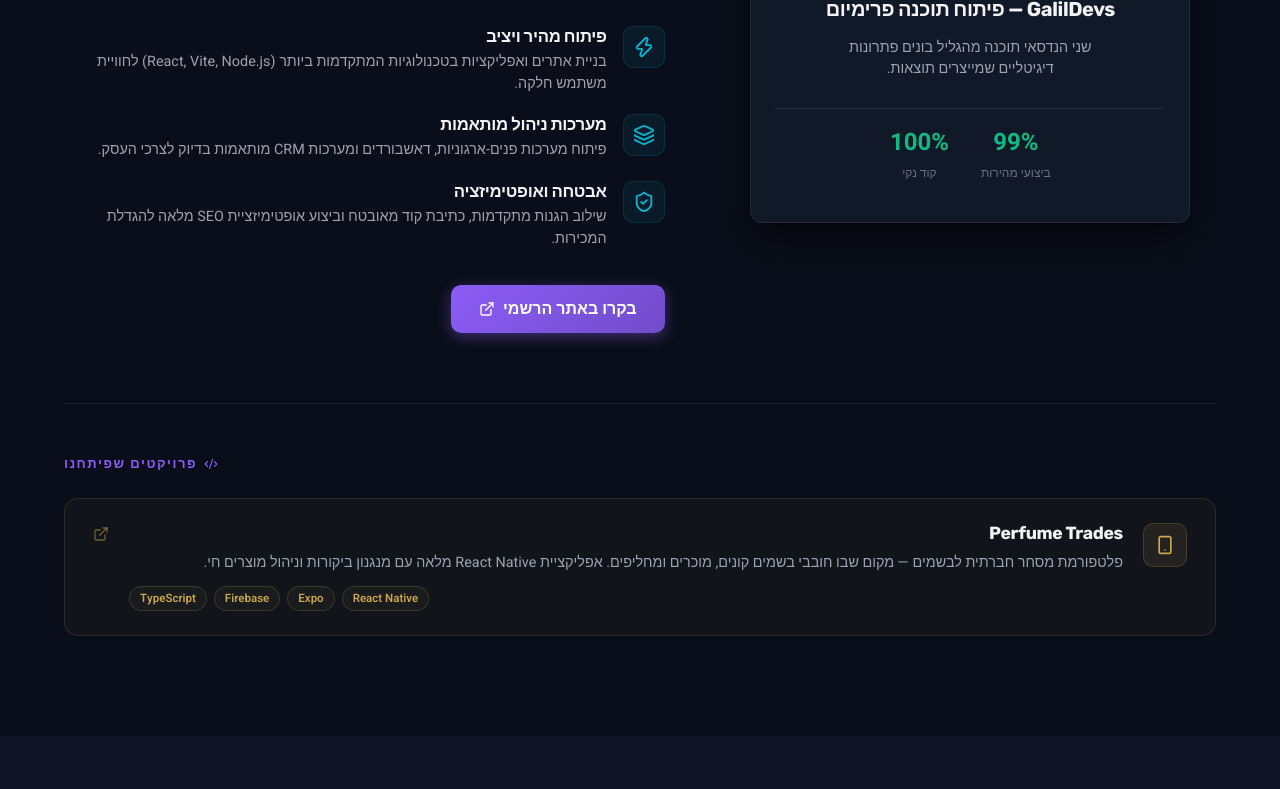
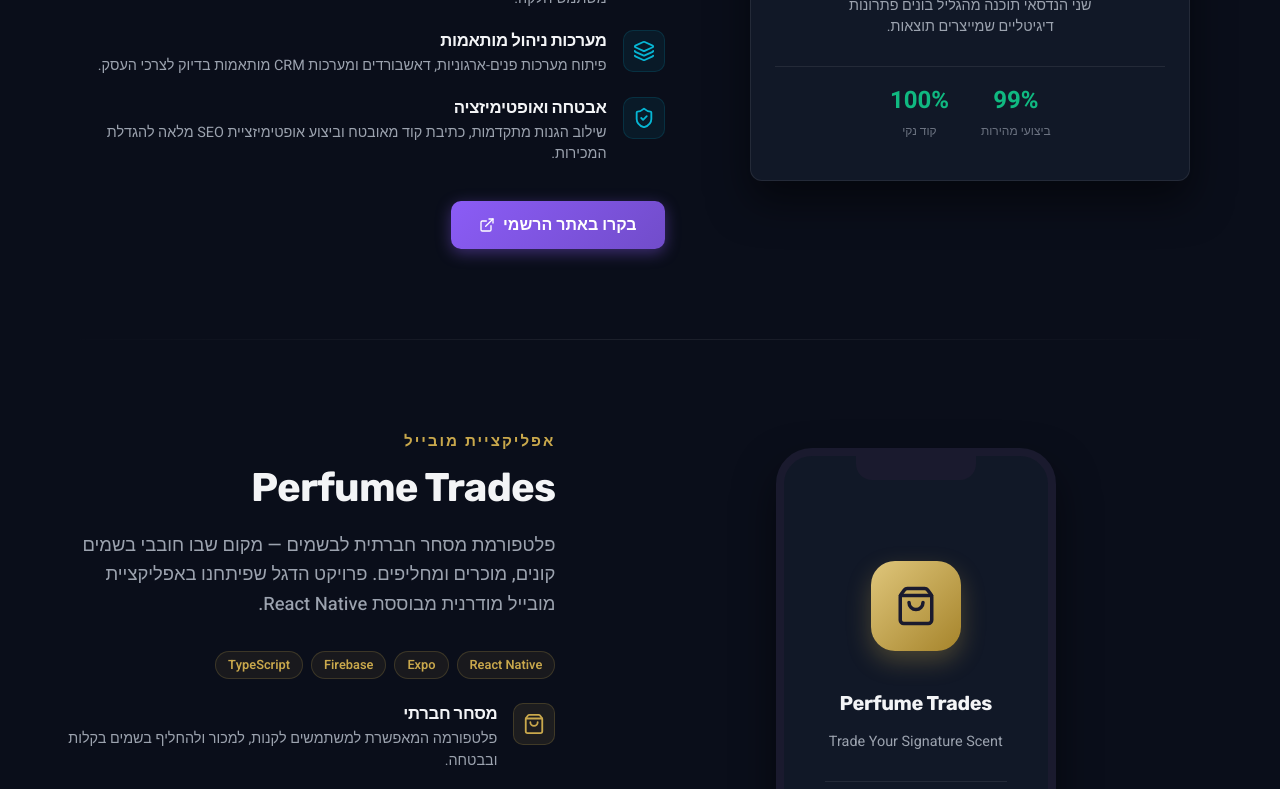
Before and after one commit to DanielMalul/DanielProtfolio, a React (Vite) app: page / in a window 1280 px wide. Shown: the part 2000-2789 px from the top of the page. Built offline with nearby package versions, Linux system fonts and the light colour scheme.

Commit message:
feat: turn Perfume Trades into a full featured project section under GalilDevs

```diff
--- a/src/components/GalilDevs.jsx
+++ b/src/components/GalilDevs.jsx
@@ -1,9 +1,9 @@
 import React from 'react';
 import styles from './GalilDevs.module.css';
-import { ExternalLink, Layers, ShieldCheck, Zap, Laptop, Smartphone, Code2 } from 'lucide-react';
+import { ExternalLink, Layers, ShieldCheck, Zap, Laptop, Smartphone, Search, ShoppingBag } from 'lucide-react';
 
 export default function GalilDevs() {
-  const services = [
+  const galilServices = [
     {
       icon: <Zap size={22} />,
       title: 'פיתוח מהיר ויציב',
@@ -21,9 +21,29 @@
     }
   ];
 
+  const perfumeFeatures = [
+    {
+      icon: <ShoppingBag size={22} />,
+      title: 'מסחר חברתי',
+      desc: 'פלטפורמה המאפשרת למשתמשים לקנות, למכור ולהחליף בשמים בקלות ובבטחה.'
+    },
+    {
+      icon: <Search size={22} />,
+      title: 'מערכת חיפוש וסינון מתקדמת',
+      desc: 'חיפוש בשמים חכם, סינון לפי מותג, ריכוז, מצב הבושם ומחיר.'
+    },
+    {
+      icon: <Smartphone size={22} />,
+      title: 'חוויית מובייל מושלמת',
+      desc: 'אפליקציית React Native מהירה וחלקה עם התראות בזמן אמת וצ׳אט משתמשים (Firebase).'
+    }
+  ];
+
   return (
     <section id="galildevs" className={styles.galildevs}>
       <div className={styles.container}>
+
+        {/* ─── Project 1: GalilDevs ─── */}
         <div className={styles.grid}>
           {/* Right: Graphic mockup representing GalilDevs */}
           <div className={styles.graphicSide}>
@@ -63,13 +83,9 @@
               יחד עם השותף שלי, הקמנו את GalilDevs — סוכנות בוטיק לפיתוח תוכנה הממוקמת בגליל.
               אנו מתמחים בבניית אתרים, אפליקציות ומערכות ניהול מתקדמות ברמה הגבוהה ביותר.
             </p>
-            <p className={styles.bodyText}>
-              אנו שמים דגש מיוחד על ביצועי מהירות, קוד נקי ותקני, חוויית משתמש (UI/UX) מרהיבה,
-              ותמיכה מלאה בכל שלבי הפרויקט — מאפיון הרעיון ועד להשקה מושלמת.
-            </p>
 
             <div className={styles.servicesList}>
-              {services.map((service, idx) => (
+              {galilServices.map((service, idx) => (
                 <div key={idx} className={styles.serviceItem}>
                   <div className={styles.iconBox}>{service.icon}</div>
                   <div className={styles.serviceInfo}>
@@ -92,42 +108,72 @@
           </div>
         </div>
 
-        {/* ── Sub-projects strip ── */}
-        <div className={styles.subProjectsSection}>
-          <div className={styles.subProjectsHeader}>
-            <span className={styles.subProjectsLabel}>
-              <Code2 size={14} />
-              פרויקטים שפיתחנו
-            </span>
-          </div>
-          <div className={styles.subProjectsGrid}>
-            {/* Project card: Perfume Trades */}
+        <div className={styles.projectDivider} />
+
+        {/* ─── Project 2: Perfume Trades ─── */}
+        <div className={`${styles.grid} ${styles.gridReverse}`}>
+          {/* Right (Visual order on desktop): Content description */}
+          <div className={styles.contentSide}>
+            <span className={styles.preTitlePerfume}>אפליקציית מובייל</span>
+            <h2 className={styles.title}>Perfume Trades</h2>
+            <p className={styles.leadText}>
+              פלטפורמת מסחר חברתית לבשמים — מקום שבו חובבי בשמים קונים, מוכרים ומחליפים.
+              פרויקט הדגל שפיתחנו באפליקציית מובייל מודרנית מבוססת React Native.
+            </p>
+
+            <div className={styles.techTags}>
+              <span>React Native</span>
+              <span>Expo</span>
+              <span>Firebase</span>
+              <span>TypeScript</span>
+            </div>
+
+            <div className={styles.servicesList}>
+              {perfumeFeatures.map((feature, idx) => (
+                <div key={idx} className={styles.serviceItem}>
+                  <div className={`${styles.iconBox} ${styles.iconBoxPerfume}`}>{feature.icon}</div>
+                  <div className={styles.serviceInfo}>
+                    <h4 className={styles.serviceTitle}>{feature.title}</h4>
+                    <p className={styles.serviceDesc}>{feature.desc}</p>
+                  </div>
+                </div>
+              ))}
+            </div>
+
             <a
               href="https://perfume-trades.com"
               target="_blank"
               rel="noopener noreferrer"
-              className={styles.subProjectCard}
+              className={`${styles.visitBtn} ${styles.visitBtnPerfume}`}
             >
-              <div className={styles.subProjectIcon}>
-                <Smartphone size={20} />
-              </div>
-              <div className={styles.subProjectInfo}>
-                <h4 className={styles.subProjectTitle}>Perfume Trades</h4>
-                <p className={styles.subProjectDesc}>
-                  פלטפורמת מסחר חברתית לבשמים — מקום שבו חובבי בשמים קונים, מוכרים ומחליפים.
-                  אפליקציית React Native מלאה עם מנגנון ביקורות וניהול מוצרים חי.
-                </p>
-                <div className={styles.subProjectTech}>
-                  <span>React Native</span>
-                  <span>Expo</span>
-                  <span>Firebase</span>
-                  <span>TypeScript</span>
+              <span>לעמוד האפליקציה</span>
+              <ExternalLink size={16} />
+            </a>
+          </div>
+
+          {/* Left (Visual order on desktop): Mobile Mockup */}
+          <div className={styles.graphicSide}>
+            <div className={`${styles.mockupContainer} ${styles.mobileMockup}`}>
+              <div className={styles.mobileNotch}></div>
+              <div className={styles.mockupBody}>
+                <div className={styles.appIconWrapper}>
+                  <ShoppingBag className={styles.appIcon} size={42} />
+                </div>
+                <h4 className={styles.mockupText}>Perfume Trades</h4>
+                <p className={styles.mockupSubtext}>Trade Your Signature Scent</p>
+                <div className={styles.mockupStats}>
+                  <div className={styles.stat}>
+                    <span className={styles.statVal} style={{color: '#c9a84c'}}>+10K</span>
+                    <span className={styles.statLabel}>בשמים למכירה</span>
+                  </div>
+                  <div className={styles.stat}>
+                    <span className={styles.statVal} style={{color: '#c9a84c'}}>100%</span>
+                    <span className={styles.statLabel}>אבטחה ומסחר</span>
+                  </div>
                 </div>
               </div>
-              <div className={styles.subProjectArrow}>
-                <ExternalLink size={16} />
-              </div>
-            </a>
+            </div>
+            <div className={`${styles.glowDecor} ${styles.glowDecorPerfume}`}></div>
           </div>
         </div>
 
--- a/src/components/GalilDevs.module.css
+++ b/src/components/GalilDevs.module.css
@@ -226,11 +226,127 @@
   align-self: flex-start;
 }
 
+/* ── Divider between projects ── */
+.projectDivider {
+  width: 100%;
+  height: 1px;
+  background: linear-gradient(90deg, transparent, var(--border-color), transparent);
+  margin: 90px 0;
+}
+
+/* ── Perfume Trades Specific Styles ── */
+.gridReverse {
+  direction: ltr; /* Flipped layout */
+}
+.gridReverse > * {
+  direction: rtl; /* Reset content direction */
+}
+
+.preTitlePerfume {
+  display: inline-block;
+  color: #c9a84c;
+  font-size: 0.95rem;
+  font-weight: 700;
+  letter-spacing: 2px;
+  text-transform: uppercase;
+  margin-bottom: 12px;
+}
+
+.techTags {
+  display: flex;
+  flex-wrap: wrap;
+  gap: 8px;
+  margin-top: 16px;
+  margin-bottom: 24px;
+}
+
+.techTags span {
+  padding: 4px 12px;
+  background: rgba(201, 168, 76, 0.08);
+  border: 1px solid rgba(201, 168, 76, 0.2);
+  border-radius: 20px;
+  color: #c9a84c;
+  font-size: 0.8rem;
+  font-weight: 600;
+}
+
+.iconBoxPerfume {
+  background: rgba(201, 168, 76, 0.1);
+  color: #c9a84c;
+  border-color: rgba(201, 168, 76, 0.2);
+}
+.serviceItem:hover .iconBoxPerfume {
+  background: rgba(201, 168, 76, 0.15);
+  box-shadow: 0 5px 15px rgba(201, 168, 76, 0.2);
+}
+
+.visitBtnPerfume {
+  background: rgba(201, 168, 76, 0.1);
+  border-color: rgba(201, 168, 76, 0.3);
+  color: #c9a84c;
+}
+.visitBtnPerfume:hover {
+  background: rgba(201, 168, 76, 0.2);
+  box-shadow: 0 0 20px rgba(201, 168, 76, 0.2);
+}
+
+/* ── Mobile Mockup ── */
+.mobileMockup {
+  width: 280px;
+  height: auto;
+  min-height: 520px;
+  border-radius: 36px;
+  margin: 0 auto;
+  border: 8px solid #1a1a2e;
+  padding: 0;
+  display: flex;
+  flex-direction: column;
+  align-items: center;
+  justify-content: center;
+}
+
+.mobileNotch {
+  position: absolute;
+  top: 0;
+  left: 50%;
+  transform: translateX(-50%);
+  width: 120px;
+  height: 24px;
+  background: #1a1a2e;
+  border-bottom-left-radius: 16px;
+  border-bottom-right-radius: 16px;
+  z-index: 2;
+}
+
+.appIconWrapper {
+  width: 90px;
+  height: 90px;
+  background: linear-gradient(135deg, #dfc67b 0%, #a6842b 100%);
+  border-radius: 24px;
+  display: flex;
+  align-items: center;
+  justify-content: center;
+  margin-bottom: 24px;
+  box-shadow: 0 10px 25px rgba(201, 168, 76, 0.3);
+}
+
+.appIcon {
+  color: #1a1a2e;
+}
+
+.glowDecorPerfume {
+  background: radial-gradient(circle, rgba(201, 168, 76, 0.15) 0%, transparent 60%);
+}
+
 /* Responsiveness */
 @media (max-width: 992px) {
   .grid {
     grid-template-columns: 1fr;
     gap: 50px;
+  }
+
+  .gridReverse {
+    direction: rtl;
   }
 
   .graphicSide {
@@ -241,6 +357,10 @@
     order: 1;
     align-items: center;
     text-align: center;
+  }
+
+  .techTags {
+    justify-content: center;
   }
 
   .visitBtn {
@@ -256,149 +376,8 @@
   .iconBox {
     align-self: center;
   }
-}
 
-/* ── Sub-projects Section ── */
-.subProjectsSection {
-  margin-top: 70px;
-  padding-top: 50px;
-  border-top: 1px solid var(--border-color);
-}
-
-.subProjectsHeader {
-  margin-bottom: 24px;
-  display: flex;
-  align-items: center;
-  justify-content: flex-end;
-}
-
-.subProjectsLabel {
-  display: inline-flex;
-  align-items: center;
-  gap: 7px;
-  color: var(--accent-primary);
-  font-size: 0.82rem;
-  font-weight: 700;
-  text-transform: uppercase;
-  letter-spacing: 1.5px;
-}
-
-.subProjectsGrid {
-  display: flex;
-  flex-direction: column;
-  gap: 16px;
-}
-
-/* Individual sub-project card */
-.subProjectCard {
-  display: flex;
-  align-items: flex-start;
-  gap: 20px;
-  padding: 24px 28px;
-  background: rgba(201, 168, 76, 0.04);
-  border: 1px solid rgba(201, 168, 76, 0.15);
-  border-radius: 14px;
-  text-decoration: none;
-  transition: all 0.25s cubic-bezier(0.25, 0.8, 0.25, 1);
-  position: relative;
-  overflow: hidden;
-}
-
-.subProjectCard::before {
-  content: '';
-  position: absolute;
-  inset: 0;
-  background: linear-gradient(135deg, rgba(201, 168, 76, 0.05) 0%, transparent 60%);
-  opacity: 0;
-  transition: opacity 0.25s ease;
-}
-
-.subProjectCard:hover {
-  border-color: rgba(201, 168, 76, 0.4);
-  transform: translateY(-3px);
-  box-shadow: 0 12px 40px rgba(201, 168, 76, 0.12);
-}
-
-.subProjectCard:hover::before {
-  opacity: 1;
-}
-
-.subProjectIcon {
-  width: 44px;
-  height: 44px;
-  border-radius: 10px;
-  background: rgba(201, 168, 76, 0.1);
-  border: 1px solid rgba(201, 168, 76, 0.2);
-  display: flex;
-  align-items: center;
-  justify-content: center;
-  color: #c9a84c;
-  flex-shrink: 0;
-  transition: transform 0.25s ease;
-}
-
-.subProjectCard:hover .subProjectIcon {
-  transform: rotate(-8deg) scale(1.1);
-}
-
-.subProjectInfo {
-  flex: 1;
-  display: flex;
-  flex-direction: column;
-  gap: 8px;
-  text-align: right;
-}
-
-.subProjectTitle {
-  font-size: 1.1rem;
-  font-weight: 700;
-  color: var(--text-primary);
-  margin: 0;
-}
-
-.subProjectDesc {
-  font-size: 0.9rem;
-  line-height: 1.6;
-  color: var(--text-secondary);
-  margin: 0;
-}
-
-.subProjectTech {
-  display: flex;
-  flex-wrap: wrap;
-  gap: 7px;
-  justify-content: flex-end;
-  margin-top: 4px;
-}
-
-.subProjectTech span {
-  padding: 3px 10px;
-  border: 1px solid rgba(201, 168, 76, 0.2);
-  border-radius: 20px;
-  font-size: 0.72rem;
-  font-weight: 600;
-  color: #c9a84c;
-  background: rgba(201, 168, 76, 0.05);
-}
-
-.subProjectArrow {
-  color: rgba(201, 168, 76, 0.5);
-  flex-shrink: 0;
-  margin-top: 2px;
-  transition: transform 0.25s ease, color 0.25s ease;
-}
-
-.subProjectCard:hover .subProjectArrow {
-  color: #c9a84c;
-  transform: translateX(-4px) translateY(-4px);
-}
-
-@media (max-width: 600px) {
-  .subProjectCard {
-    flex-direction: column;
-    gap: 14px;
-  }
-  .subProjectArrow {
-    display: none;
+  .projectDivider {
+    margin: 60px 0;
   }
 }
```
